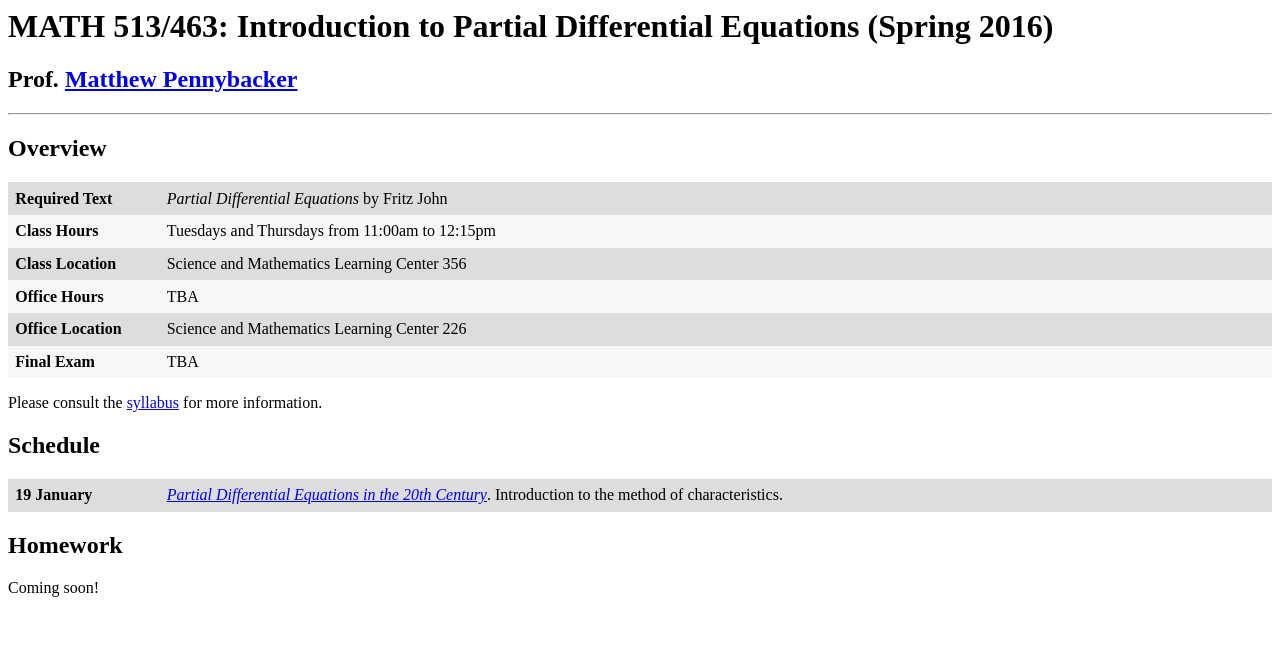
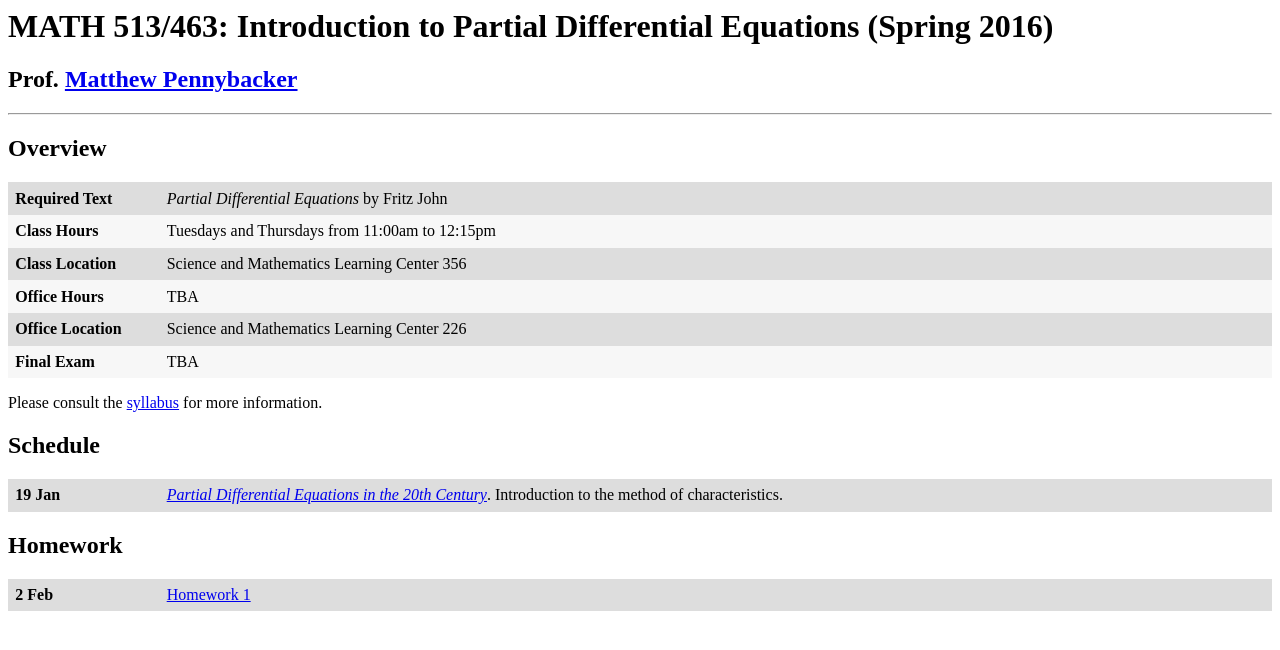
Before and after one commit to pennybacker/math513, a plain HTML site: page index.html in a window 1280 px wide. Drawn offline with Linux system fonts and the light colour scheme.

Commit message:
added homework 1

```diff
--- a/index.html
+++ b/index.html
@@ -58,14 +58,19 @@
 
 <table>
 <tr>
-  <th>19 January</th>
+  <th>19 Jan</th>
   <td><a href="history.pdf"><i>Partial Differential Equations in the 20th Century</i></a>. Introduction to the method of characteristics.</td>
 </tr>
 </table>
 
 <h2>Homework</h2>
 
-<p>Coming soon!</p>
+<table>
+<tr>
+  <th>2 Feb</th>
+  <td><a href="homework1.pdf">Homework 1</a></td>
+</tr>
+</table>
 
 </body>
 
```
Also changed, not shown: 1 other file.
